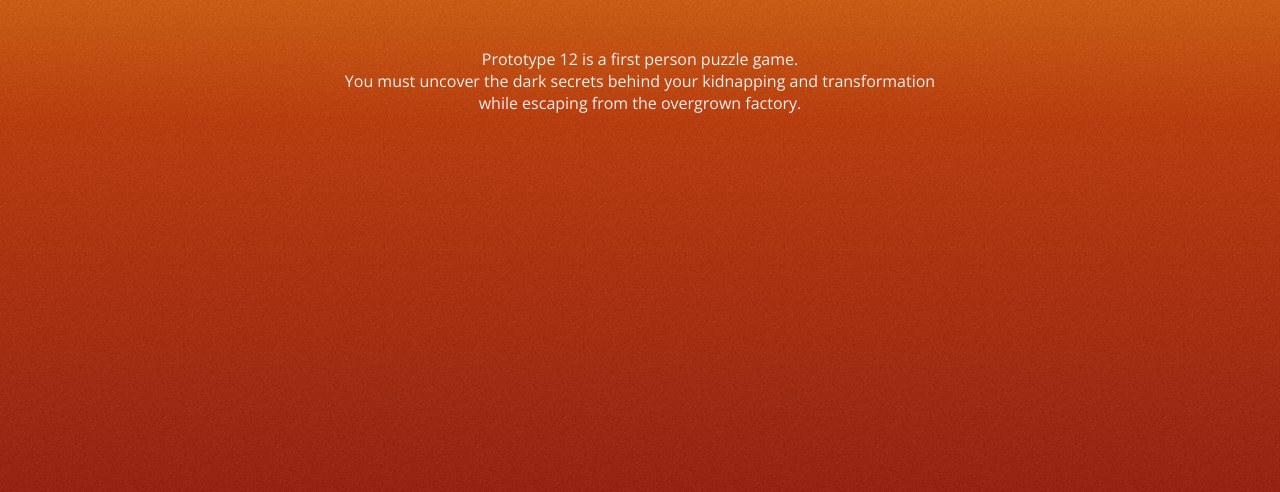
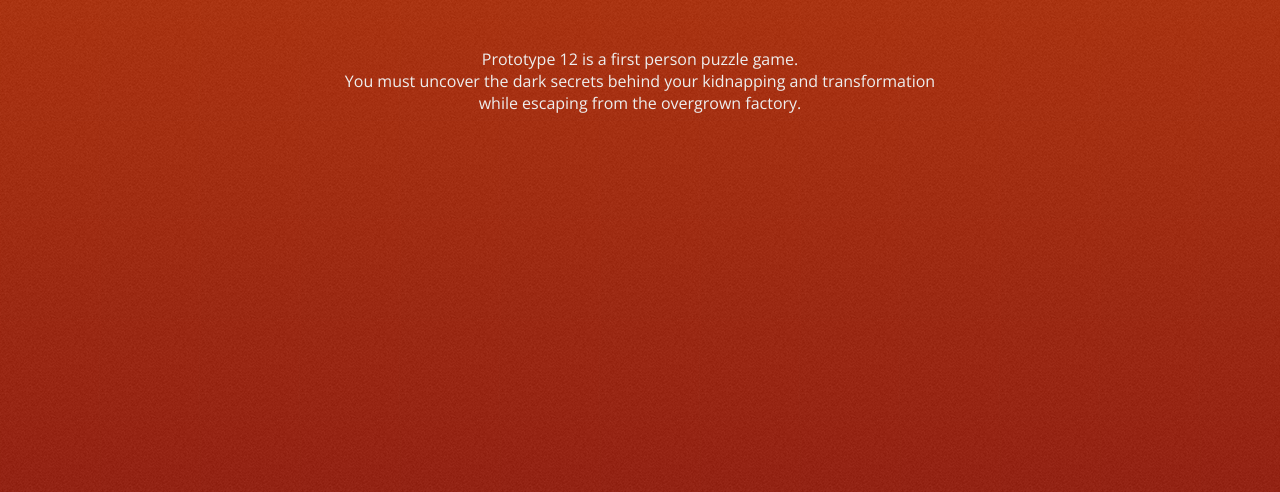
Before and after one commit to Prototype-Studios/Prototype-Studios.github.io, a plain HTML site: page index.html in a window 1280 px wide. Shown: the part 280-772 px from the top of the page. Drawn offline with nearby package versions, Linux system fonts and the light colour scheme.

Commit message:
Update stylesheet.css

```diff
--- a/stylesheet.css
+++ b/stylesheet.css
@@ -7,10 +7,12 @@
       height:100%;
       width:100%;
       margin:0;
-      background: url("images/noisenew.png"), linear-gradient(180deg,#f6aa1c,#bc3908,#941b0c);
+      background: url("images/noisenew.png"),linear-gradient(180deg,#bc3908,#941b0c);
       /*old linear gradients
+       linear-gradient(180deg,#f6aa1c,#bc3908,#941b0c)
       #42713e,#0d0f0c)
       #0d3347, #0f5e76)
+      #f6aa1c,#bc3908,#941b0c
       */
       background-repeat: repeat;
       background-attachment: fixed;
```
